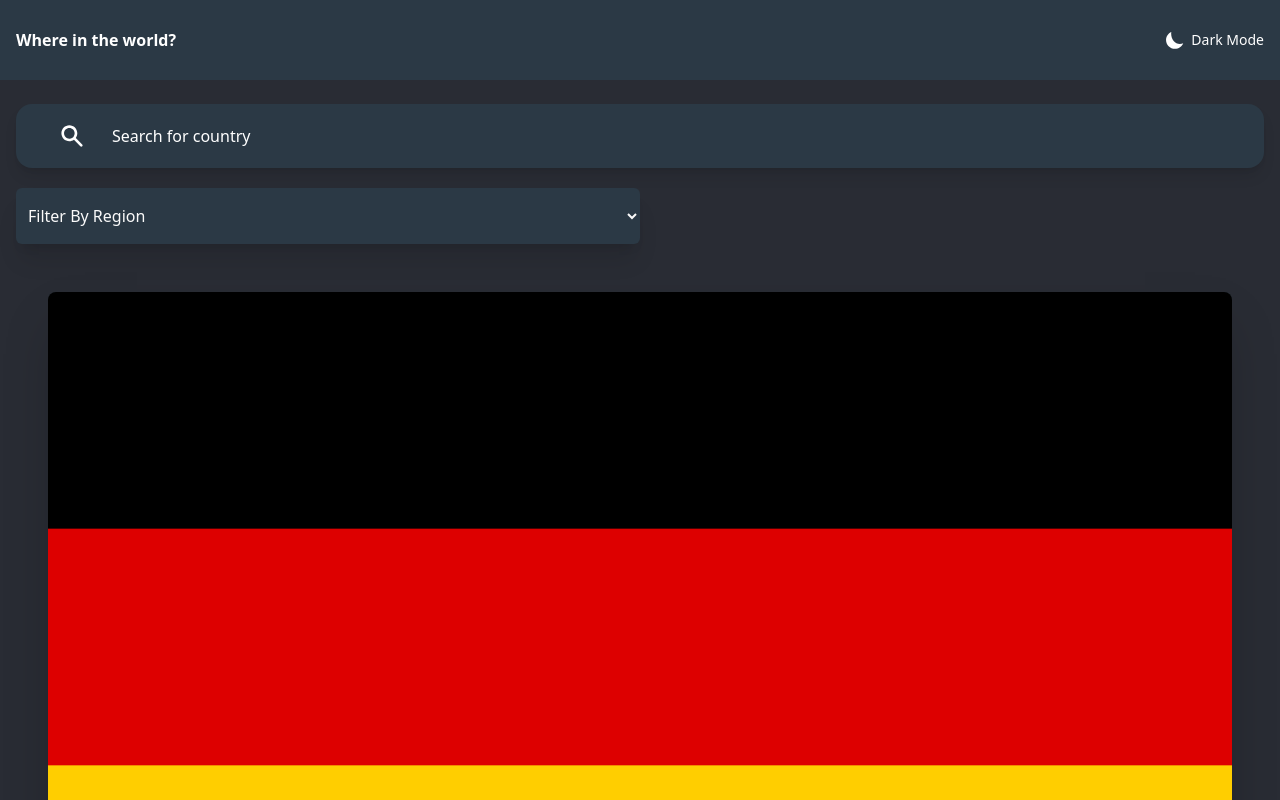
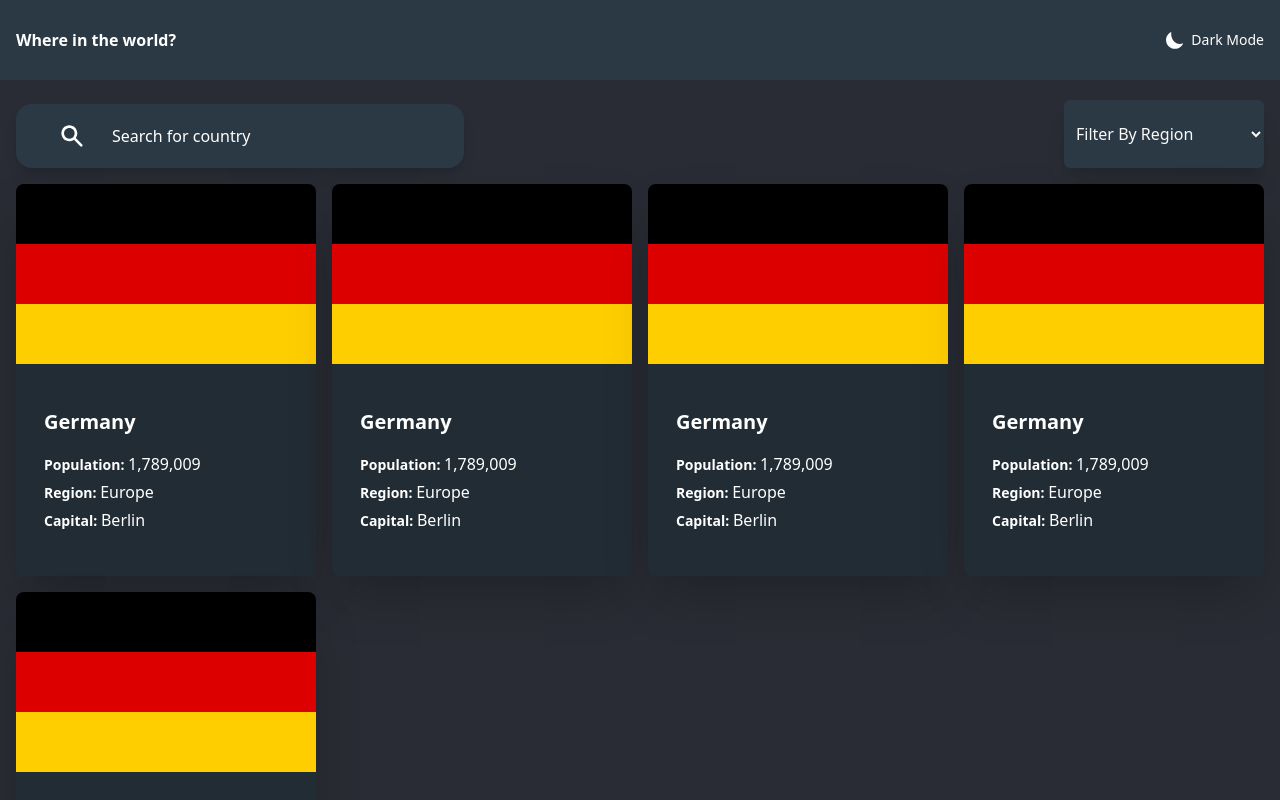
Before and after one commit to iddimsangi/rest-countries-api-project, a React (Create React App) app: page / in a window 1280 px wide. Shown: the top 800 px of the page. Built offline with nearby package versions, Linux system fonts and the light colour scheme.

Commit message:
feat:add grid column in small screen

```diff
--- a/src/App.js
+++ b/src/App.js
@@ -5,7 +5,7 @@ import CountriesCategories from "./components/CountriesCategories";
 function App() {
   return (
     <div className="w-full min-h-full flex flex-col space-y-2 bg-[#292C34]">
-      <header className="text-white flex items-center justify-between min-w-full bg-dark-blue px-4 py-7">
+      <header className="text-white flex items-center justify-between min-w-full bg-dark-blue px-4 py-7 md:max-w-[1440px]">
         <h1 className="font-bold">Where in the world?</h1>
         <h2 className="flex items-center text-sm font-light">
           <svg
@@ -20,7 +20,7 @@ function App() {
         </h2>
       </header>
       <main>
-        <div className="flex flex-col space-y-5 min-w-full px-4">
+        <div className="flex flex-col space-y-5 min-w-xl px-4 md:flex-row sm:flex-row sm:space-x-12 md:space-y-3 md:justify-between md:max-w-[1440px]">
           <SearchCountry />
           <CountriesCategories />
         </div>
--- a/src/components/CountriesCategories.js
+++ b/src/components/CountriesCategories.js
@@ -1,7 +1,7 @@
 function CountriesCategories() {
   return (
     <select
-      className="w-1/2 py-4 text-very-light-gray bg-dark-blue border-0 rounded-md shadow-xl"
+      className="w-1/2 py-4 text-very-light-gray bg-dark-blue border-0 md:max-w-[200px] rounded-md shadow-xl"
       name="countries"
       id="countries"
     >
--- a/src/components/CountriesList.js
+++ b/src/components/CountriesList.js
@@ -1,7 +1,7 @@
 import Country from "./Country";
 function CountriesList() {
   return (
-    <section className="min-h-full flex flex-col space-y-5 justify-center items-center p-12">
+    <section className="min-h-full flex flex-col space-y-5 justify-center items-center p-12 sm:grid sm:grid-cols-2 sm:gap-3 sm:p-4 sm:space-y-0 md:grid md:grid-cols-4 md:gap-4 md:space-y-0 md:p-4 md:max-w-[1440px]">
       <Country />
       <Country />
       <Country />
--- a/src/components/Country.js
+++ b/src/components/Country.js
@@ -1,19 +1,19 @@
 import germanyFlag from "../images/germany.svg";
 function Country() {
   return (
-    <div className="flex flex-col min-w-full space-y-4 bg-[#222c35] rounded-lg shadow-2xl">
+    <div className="flex flex-col max-w-[400px] space-y-4 bg-[#222c35] rounded-lg shadow-2xl">
       <img src={germanyFlag} className="w-full rounded-t-lg" alt="flag" />
       <div className="flex flex-col space-y-4 p-7 pb-11 text-white">
         <h2 className="text-bold text-xl font-semibold">Germany</h2>
         <ul>
           <li className="font-light mb-1">
-            <span className="font-semibold">Population: </span>1,789,009
+            <span className="font-semibold text-sm">Population: </span>1,789,009
           </li>
           <li className="font-light mb-1">
-            <span className="font-semibold">Region: </span>Europe
+            <span className="font-semibold text-sm">Region: </span>Europe
           </li>
           <li className="font-light">
-            <span className="font-semibold">Capital: </span>Berlin
+            <span className="font-semibold text-sm">Capital: </span>Berlin
           </li>
         </ul>
       </div>
--- a/src/components/SearchCountry.js
+++ b/src/components/SearchCountry.js
@@ -2,7 +2,7 @@ import sprite from "../sprite.svg";
 function SearchCountry() {
   return (
     <form
-      className="bg-dark-blue flex mt-4 relative items-center w-full rounded-2xl shadow-lg"
+      className="bg-dark-blue flex mt-4 relative items-center w-full md:max-w-md rounded-2xl shadow-lg"
       action="#"
     >
       <svg
--- a/tailwind.config.js
+++ b/tailwind.config.js
@@ -3,8 +3,9 @@ module.exports = {
   content: ["./src/**/*.{js,jsx,ts,tsx}"],
   theme: {
     screens: {
-      sm: "375px",
-      md: "768px",
+      xs: "375px",
+      sm: "640px",
+      md: "868px",
       lg: "976px",
       xl: "1440px",
     },
```
